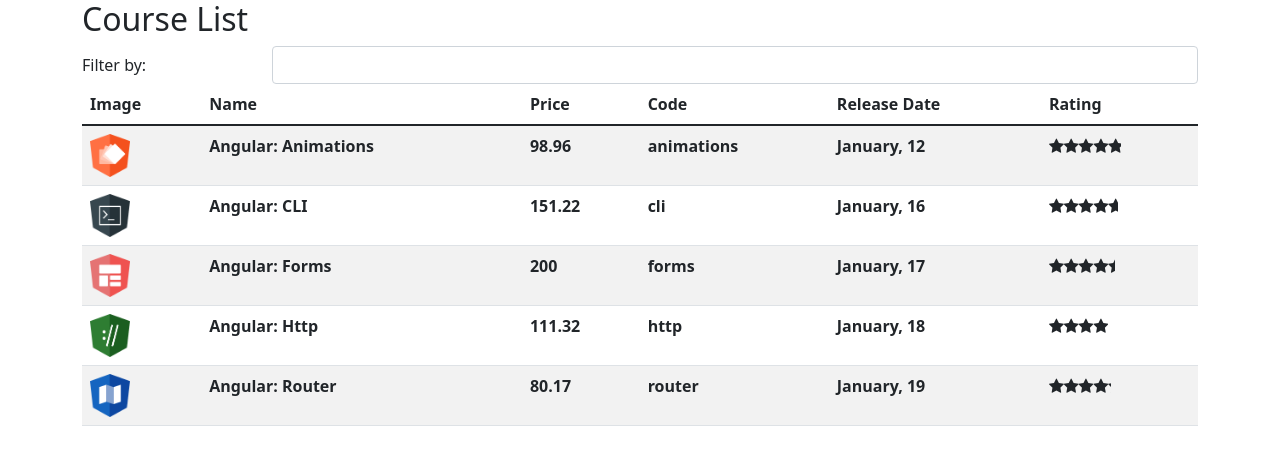
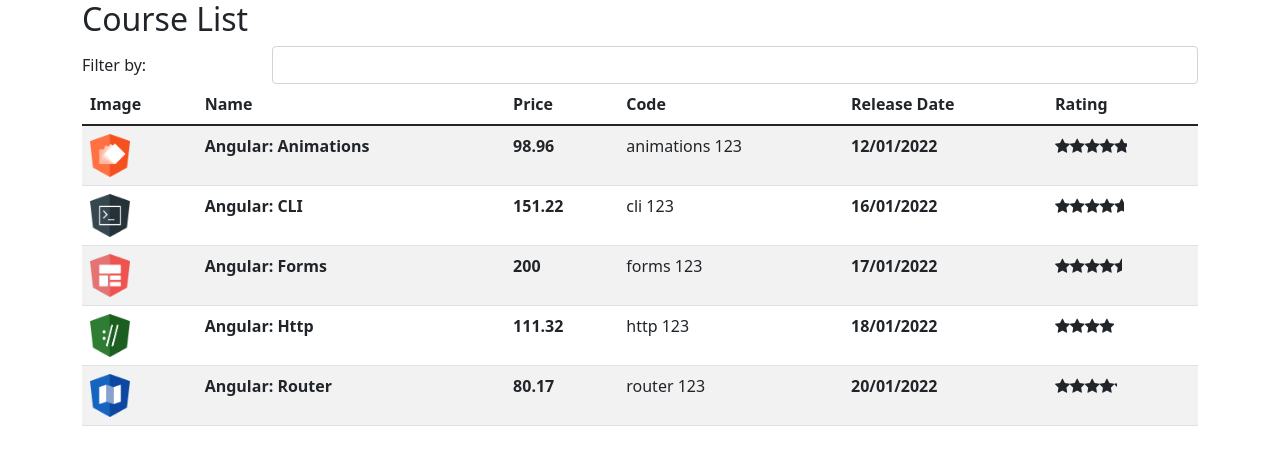
Before and after one commit to fdolzanes1/dio-course-manager, an Angular app: page / in a window 1280 px wide. Shown: the top 464 px of the page. Built offline with nearby package versions, Linux system fonts and the light colour scheme.

Commit message:
trabalhando com pipes

```diff
--- a/src/app/courses/course-list.component.html
+++ b/src/app/components/courses/course-list.component.html
@@ -20,10 +20,10 @@
     <tbody>
         <tr *ngFor="let course of filteredCourses">
             <th><img [src]="course.imageURL" width="40"></th>
-            <th>{{course.name}}</th>
-            <th>{{course.price}}</th>
-            <th>{{course.code}}</th>
-            <th>{{course.releaseDate}}</th>
+            <th>{{ course.name}}</th>
+            <th>{{ course.price}}</th>
+            <td>{{ course.code || '' | replace: '-': ' ' }}</td>
+            <th>{{ course.releaseDate | date: 'dd/MM/yyyy' }} </th>
             <td>
                 <app-star [rating]="course.rating"></app-star>
             </td>
--- /dev/null
+++ b/src/app/pipe/replace.pipe.ts
@@ -0,0 +1,12 @@
+import { Pipe, PipeTransform } from '@angular/core'
+
+@Pipe({
+    name: 'replace'
+})
+
+export class ReplacePipe implements PipeTransform {
+
+    transform(value: string, char: string, valueToReplace: string) {
+        return value.replace(char, valueToReplace);
+    }
+}
--- a/src/app/services/course.service.ts
+++ b/src/app/services/course.service.ts
@@ -16,49 +16,49 @@ const COURSES: Course[] = [
         name: 'Angular: Animations',
         imageURL: '/assets/images/animations.png',
         price: 98.96,
-        code: 'animations',
+        code: 'animations-123',
         duration: 120,
         rating: 4.9,
-        releaseDate: 'January, 12'
+        releaseDate: 'January 12, 2022'
       },
       {
         id: 2,
         name: 'Angular: CLI',
         imageURL: '/assets/images/cli.png',
         price: 151.22,
-        code: 'cli',
+        code: 'cli-123',
         duration: 120,
         rating: 4.7,
-        releaseDate: 'January, 16'
+        releaseDate: 'January 16, 2022'
       },
       {
         id: 3,
         name: 'Angular: Forms',
         imageURL: '/assets/images/forms.png',
         price: 200.00,
-        code: 'forms',
+        code: 'forms-123',
         duration: 120,
         rating: 4.5,
-        releaseDate: 'January, 17'
+        releaseDate: 'January 17, 2022'
       },
       {
         id: 4,
         name: 'Angular: Http',
         imageURL: '/assets/images/http.png',
         price: 111.32,
-        code: 'http',
+        code: 'http-123',
         duration: 120,
         rating: 4.0,
-        releaseDate: 'January, 18'
+        releaseDate: 'January 18, 2022'
       },
       {
         id: 5,
         name: 'Angular: Router',
         imageURL: '/assets/images/router.png',
         price: 80.17,
-        code: 'router',
+        code: 'router-123',
         duration: 120,
         rating: 4.2,
-        releaseDate: 'January, 19'
+        releaseDate: 'January 20, 2022'
       }
 ]
```
Also changed, not shown: src/app/app.module.ts (+5 -3 lines), src/app/components/courses/course-list.component.ts (renamed from src/app/courses/course-list.component.ts), src/app/components/courses/courses.component.html (renamed from src/app/courses/courses.component.html), src/app/components/courses/courses.component.ts (renamed from src/app/courses/courses.component.ts), src/app/components/stars/star.component.css (renamed from src/app/stars/star.component.css), src/app/components/stars/star.component.html (renamed from src/app/stars/star.component.html), src/app/components/stars/star.component.ts (renamed from src/app/stars/star.component.ts).
